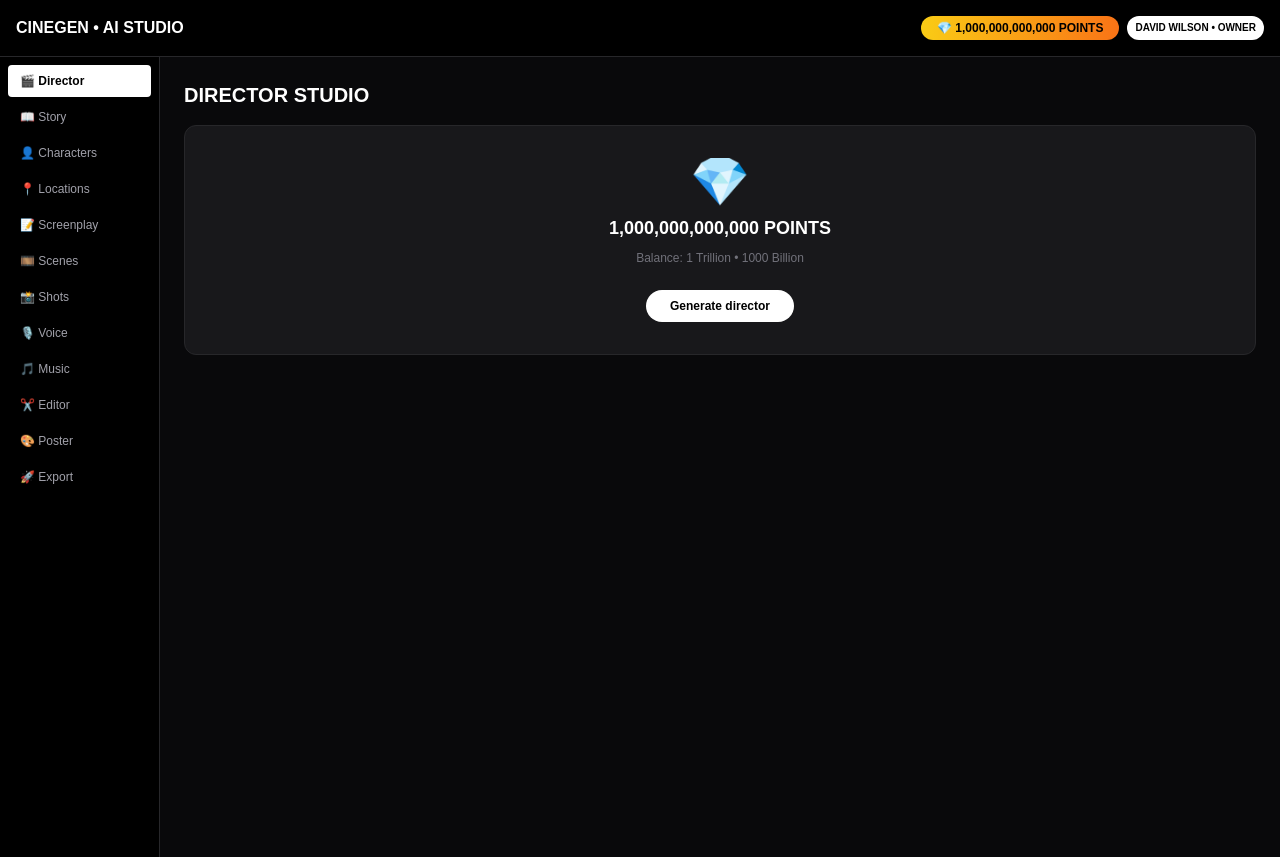
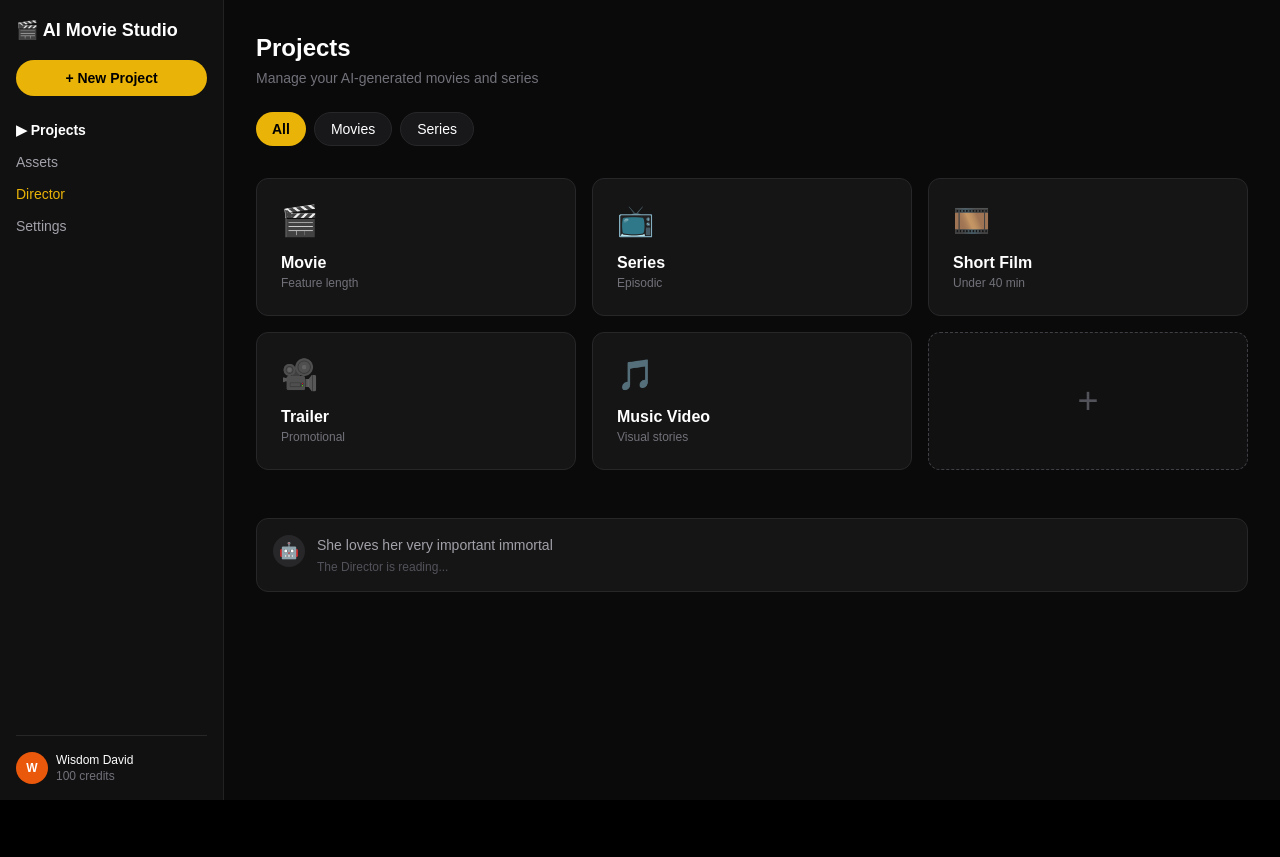
Before and after one commit to davidwilsom17-dotcom/ai-movie-studio, a Next.js app: page / in a window 1280 px wide. After the commit the page ends 800 px from the top, so only its background shows below. Built offline with nearby package versions, Linux system fonts and the light colour scheme.

Commit message:
Update page.tsx

```diff
--- a/src/app/page.tsx
+++ b/src/app/page.tsx
@@ -1,28 +1,55 @@
-'use client'
-import { useState } from 'react'
-export default function Studio(){
- const [points] = useState(1000000000000)
- const [tab,setTab]=useState('director')
- const tabs=[['director','🎬 Director'],['story','📖 Story'],['characters','👤 Characters'],['locations','📍 Locations'],['screenplay','📝 Screenplay'],['scenes','🎞️ Scenes'],['shots','📸 Shots'],['voice','🎙️ Voice'],['music','🎵 Music'],['editor','✂️ Editor'],['poster','🎨 Poster'],['export','🚀 Export']]
- return(
- <div className="min-h-screen bg-black text-white">
- <header className="border-b border-zinc-800 p-4 flex justify-between">
- <b>CINEGEN • AI STUDIO</b>
- <div className="flex gap-2"><div className="bg-gradient-to-r from-yellow-400 to-orange-500 text-black px-4 py-1 rounded-full font-black text-xs">💎 {points.toLocaleString()} POINTS</div><div className="bg-white text-black px-2 py-1 rounded-full text-[10px] font-bold">DAVID WILSON • OWNER</div></div>
- </header>
- <div className="flex">
- <nav className="w-40 border-r border-zinc-800 p-2">
- {tabs.map(([id,label])=><button key={id} onClick={()=>setTab(id)} className={`w-full text-left px-3 py-2 rounded text-xs mb-1 ${tab===id?'bg-white text-black font-bold':'text-zinc-400'}`}>{label}</button>)}
- </nav>
- <main className="flex-1 p-6 bg-zinc-950 min-h-screen">
- <h2 className="text-xl font-bold mb-4">{tab.toUpperCase()} STUDIO</h2>
- <div className="bg-zinc-900 p-8 rounded-xl border border-zinc-800 text-center">
- <p className="text-5xl">💎</p><p className="font-black mt-2 text-lg">{points.toLocaleString()} POINTS</p>
- <p className="text-zinc-500 text-xs mt-2">Balance: 1 Trillion • 1000 Billion</p>
- <button onClick={()=>alert('Generating '+tab)} className="mt-6 bg-white text-black px-6 py-2 rounded-full font-bold text-xs">Generate {tab}</button>
- </div>
- </main>
- </div>
- </div>
- )
+"use client"
+import { useState } from "react"
+
+export default function Page() {
+  const [idea] = useState("She loves her very important immortal")
+
+  return (
+    <div className="min-h-screen bg-[#0a0a0a] text-white flex">
+      {/* SIDEBAR */}
+      <div className="w-56 bg-[#111] border-r border-[#222] p-4 flex flex-col">
+        <h1 className="font-black text-lg">🎬 AI Movie Studio</h1>
+        <button className="mt-4 bg-yellow-500 text-black font-bold py-2 rounded-full text-sm">+ New Project</button>
+        <div className="mt-6 space-y-3 text-sm text-zinc-400">
+          <div className="text-white font-bold">▶ Projects</div>
+          <div>Assets</div>
+          <div className="text-yellow-500">Director</div>
+          <div>Settings</div>
+        </div>
+        <div className="mt-auto flex items-center gap-2 pt-4 border-t border-zinc-800">
+          <div className="w-8 h-8 bg-orange-600 rounded-full flex items-center justify-center text-xs font-bold">W</div>
+          <div className="text-xs"><div>Wisdom David</div><div className="text-zinc-500">100 credits</div></div>
+        </div>
+      </div>
+
+      {/* MAIN */}
+      <div className="flex-1 p-8">
+        <h2 className="text-2xl font-bold">Projects</h2>
+        <p className="text-zinc-500 text-sm mt-1">Manage your AI-generated movies and series</p>
+
+        <div className="mt-6 flex gap-2">
+          <button className="bg-yellow-500 text-black px-4 py-1.5 rounded-full text-sm font-bold">All</button>
+          <button className="bg-zinc-900 border border-zinc-800 px-4 py-1.5 rounded-full text-sm">Movies</button>
+          <button className="bg-zinc-900 border border-zinc-800 px-4 py-1.5 rounded-full text-sm">Series</button>
+        </div>
+
+        <div className="mt-8 grid grid-cols-3 gap-4">
+          <div className="bg-[#151515] border border-zinc-800 rounded-xl p-6"><div className="text-3xl">🎬</div><div className="mt-3 font-bold">Movie</div><div className="text-xs text-zinc-500">Feature length</div></div>
+          <div className="bg-[#151515] border border-zinc-800 rounded-xl p-6"><div className="text-3xl">📺</div><div className="mt-3 font-bold">Series</div><div className="text-xs text-zinc-500">Episodic</div></div>
+          <div className="bg-[#151515] border border-zinc-800 rounded-xl p-6"><div className="text-3xl">🎞️</div><div className="mt-3 font-bold">Short Film</div><div className="text-xs text-zinc-500">Under 40 min</div></div>
+          <div className="bg-[#151515] border border-zinc-800 rounded-xl p-6"><div className="text-3xl">🎥</div><div className="mt-3 font-bold">Trailer</div><div className="text-xs text-zinc-500">Promotional</div></div>
+          <div className="bg-[#151515] border border-zinc-800 rounded-xl p-6"><div className="text-3xl">🎵</div><div className="mt-3 font-bold">Music Video</div><div className="text-xs text-zinc-500">Visual stories</div></div>
+          <div className="bg-[#111] border border-dashed border-zinc-700 rounded-xl p-6 flex items-center justify-center"><div className="text-4xl text-zinc-600">+</div></div>
+        </div>
+
+        <div className="mt-12 bg-[#151515] border border-zinc-800 rounded-xl p-4 flex gap-3">
+          <div className="w-8 h-8 bg-zinc-800 rounded-full flex items-center justify-center">🤖</div>
+          <div>
+            <div className="text-sm text-zinc-400">{idea}</div>
+            <div className="text-xs text-zinc-600 mt-1">The Director is reading...</div>
+          </div>
+        </div>
+      </div>
+    </div>
+  )
 }
```
